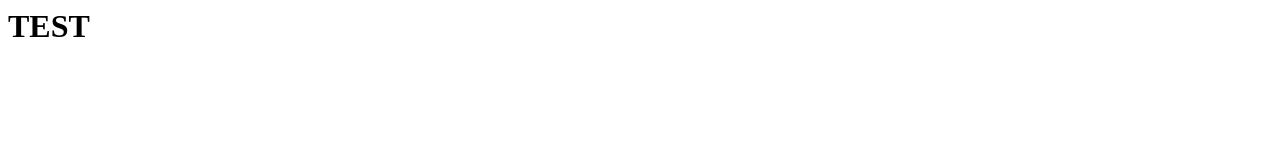
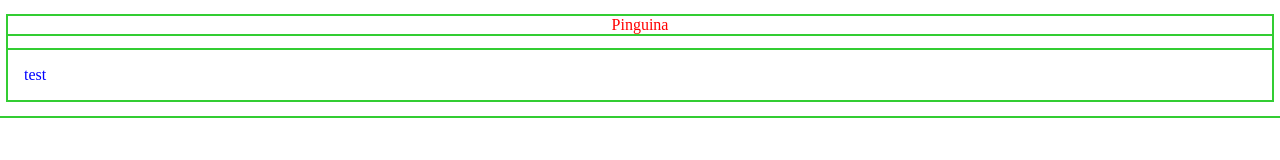
Before and after one commit to OltLatifi/uni-test, a plain HTML site: page index.html in a window 1280 px wide. Drawn offline with Linux system fonts and the light colour scheme.

Commit message:
palidhje commit se sun pe duroj profen

```diff
--- a/index.html
+++ b/index.html
@@ -1 +1,21 @@
-<h1>TEST</h1>
+<!DOCTYPE html>
+<html lang="en">
+<head>
+    <meta charset="UTF-8">
+    <meta name="viewport" content="width=device-width, initial-scale=1.0">
+    <title>Document</title>
+    <link rel="stylesheet" href="style.css">
+    <style>
+        p {
+            color: red
+        }
+        .text {
+            color: blue;
+        }
+    </style>
+</head>
+<body>
+    <p style="text-align: center;">Pinguina</p>
+    <p class="text text2">test</p>
+</body>
+</html>
--- /dev/null
+++ b/style.css
@@ -0,0 +1,7 @@
+* {
+    outline: 2px solid limegreen;
+}
+
+.text2 {
+    padding: 1rem;
+}
```
